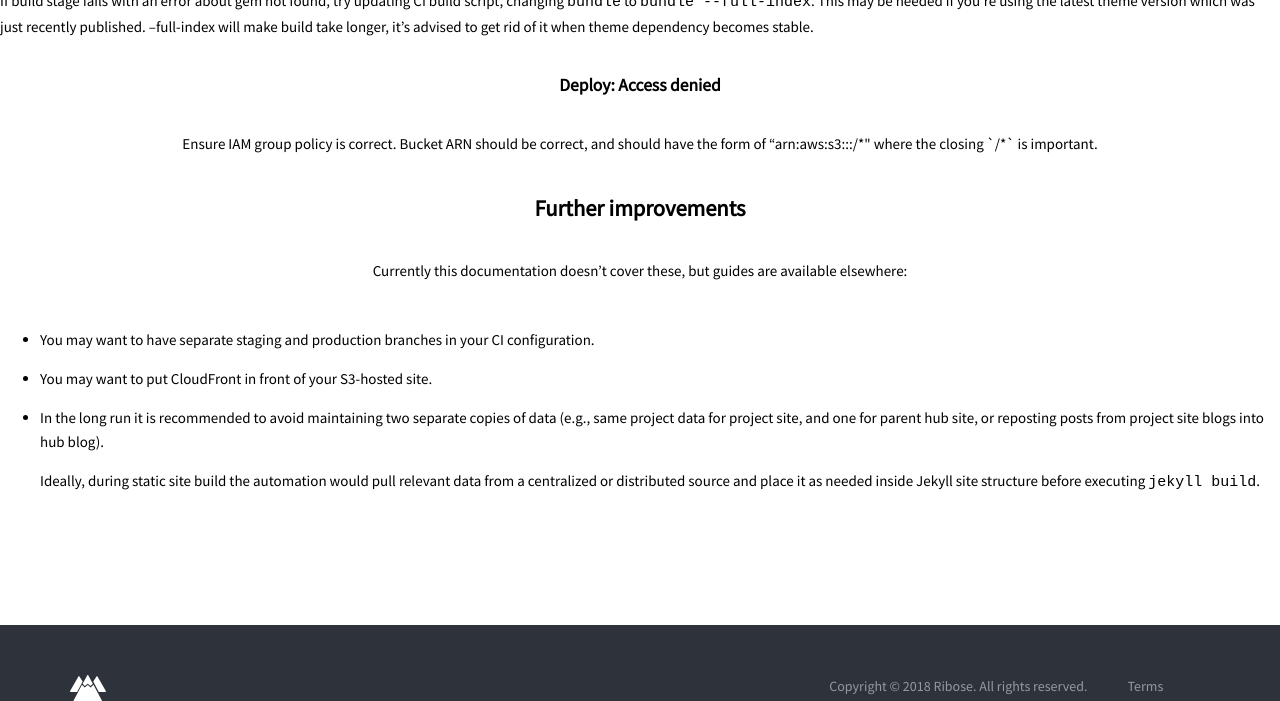
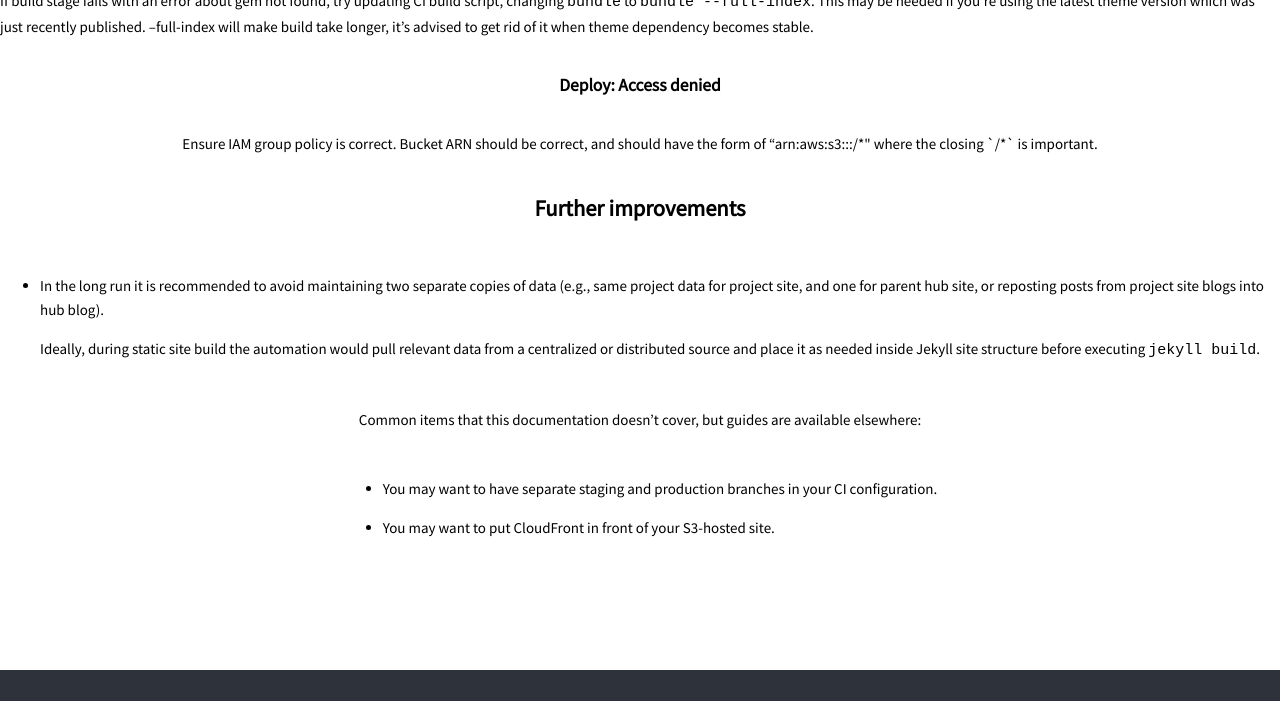
Before and after one commit to riboseinc/jekyll-theme-open-project, a Jekyll site: the page built from CI_OPS.md, in a window 1280 px wide and 900 px high, scrolled down 2879 px, cut to the strip 0-701 px from the top of the window. Built offline with Jekyll 4.4.1, drawn with Linux system fonts in a browser that asks for light colours; our own code applies the rules of GitHub Pages for plain Markdown files; some of the changed lines change nothing that is shown.

Commit message:
docs(CI_OPS): minor restructuring

```diff
--- a/CI_OPS.md
+++ b/CI_OPS.md
@@ -138,14 +138,6 @@ where the closing `/*` is important.
 
 ## Further improvements
 
-Currently this documentation doesn’t cover these,
-but guides are available elsewhere:
-
-- You may want to have separate staging and production branches in your
-  CI configuration.
-
-- You may want to put CloudFront in front of your S3-hosted site.
-
 - In the long run it is recommended to avoid maintaining two separate copies
   of data (e.g., same project data for project site, and one for parent hub site,
   or reposting posts from project site blogs into hub blog).
@@ -153,3 +145,11 @@ but guides are available elsewhere:
   Ideally, during static site build the automation would pull relevant data
   from a centralized or distributed source and place it as needed
   inside Jekyll site structure before executing `jekyll build`.
+
+Common items that this documentation doesn’t cover,
+but guides are available elsewhere:
+
+- You may want to have separate staging and production branches in your
+  CI configuration.
+
+- You may want to put CloudFront in front of your S3-hosted site.
```
